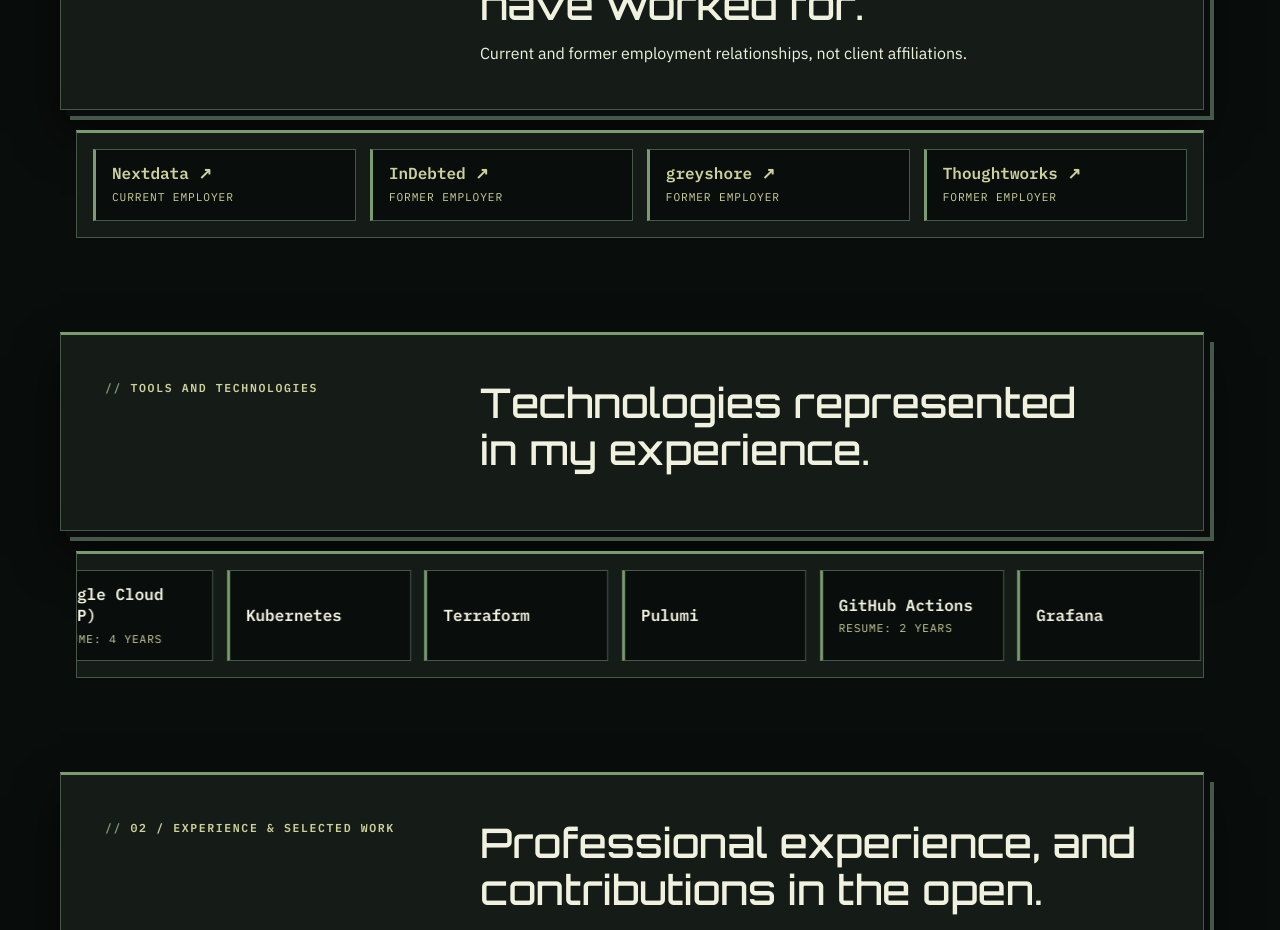
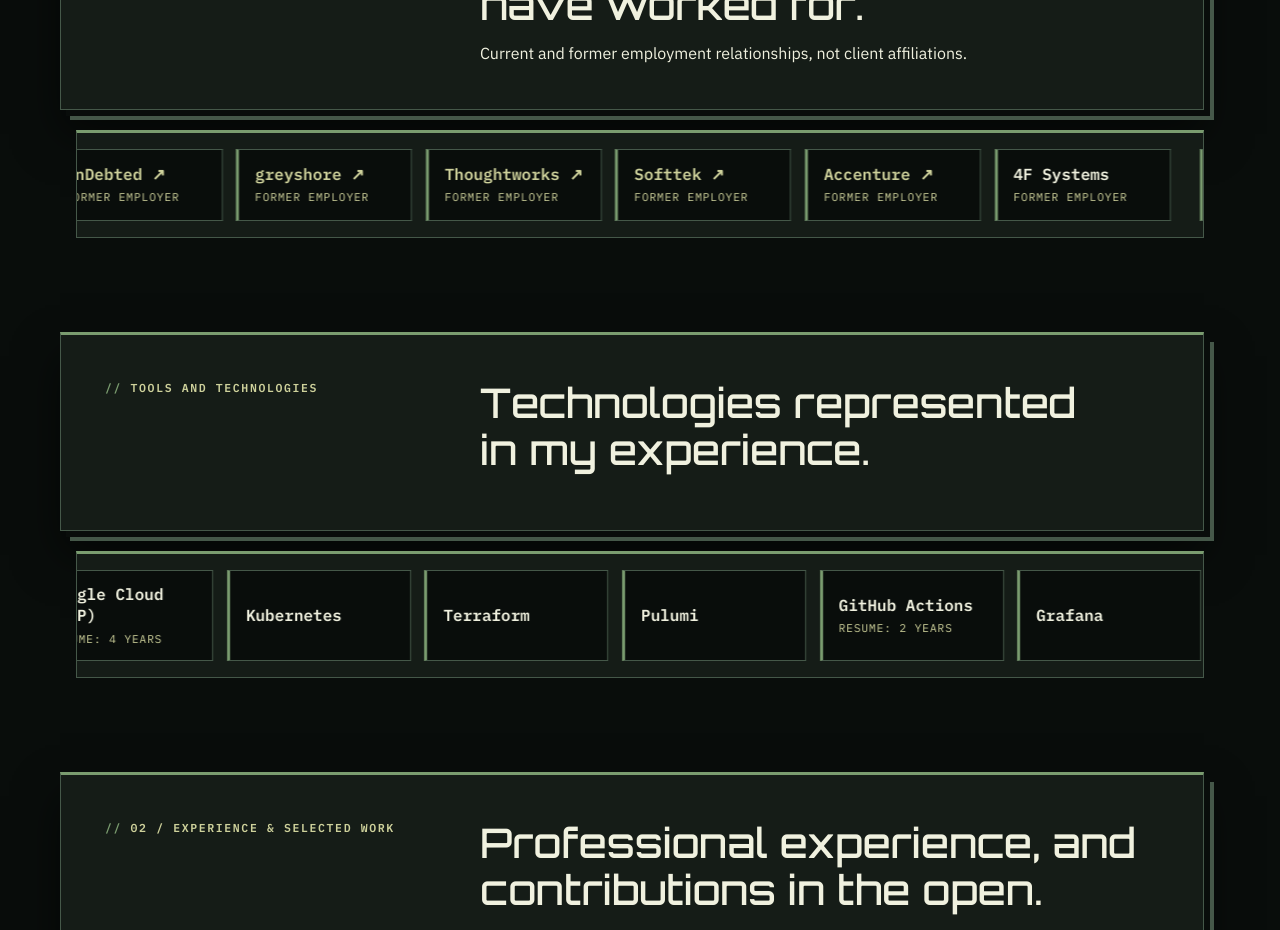
Before and after one commit to ElderMael/portfolio-website, a React (Vite) app: page / in a window 1280 px wide. Shown: the part 1540-2470 px from the top of the page. Built offline with nearby package versions, Linux system fonts and the light colour scheme; a web font is replaced by a local one.

Commit message:
fix(home): [PORT-004] Restore employer marquee
Bring the seven distinct employer names back to Home in chronological order. Keep the decorative loop out of the accessibility tree and switch to a wrapped, static list whenever employer links receive focus.

```diff
--- a/src/components/Home.css
+++ b/src/components/Home.css
@@ -574,18 +574,24 @@
   background: var(--page);
 }
 .home-technology-marquee .home-marquee-item { width: 11.5rem; }
-.home-employer-list {
-  display: flex;
+.home-employer-marquee .home-marquee-track { animation-duration: 38s; }
+.home-employer-marquee-items .home-marquee-item { min-width: 11rem; }
+.home-employer-marquee:focus-within { overflow: visible; }
+.home-employer-marquee:focus-within .home-marquee-track {
+  display: block;
+  width: 100%;
+  animation: none;
+  transform: none;
+  will-change: auto;
+}
+.home-employer-marquee:focus-within .home-employer-marquee-items {
+  width: 100%;
   flex-wrap: wrap;
-  gap: .85rem;
-  margin: 0 1rem;
-  padding: 1rem;
-  border: 1px solid var(--line);
-  border-top: 3px solid var(--accent);
-  background: var(--surface);
-  list-style: none;
+  padding: .75rem;
 }
-.home-employer-list .home-marquee-item { flex: 1 1 13.5rem; min-width: 0; }
+.home-employer-marquee:focus-within .home-marquee-item { flex: 1 1 11rem; min-width: 0; }
+.home-employer-marquee:focus-within .home-employer-marquee-duplicate { display: none; }
+.home-employer-marquee:hover .home-marquee-track { animation-play-state: paused; }
 .home-marquee-item-label {
   color: var(--text);
   font: 600 1rem/1.35 'IBM Plex Mono', monospace;
@@ -619,6 +625,10 @@ a.home-marquee-item-label:focus-visible,
 }
 .site-shell[data-motion-paused='true'] .home-marquee-items[aria-hidden='true'] {
   display: none;
+}
+.site-shell[data-motion-paused='true'] .home-employer-marquee-items .home-marquee-item {
+  flex: 1 1 11rem;
+  min-width: 0;
 }
 .home-process-grid {
   display: grid;
@@ -660,7 +670,6 @@ a.home-marquee-item-label:focus-visible,
 
 @media (max-width: 700px) {
   .home-marquee-viewport { margin-right: .5rem; margin-left: .5rem; }
-  .home-employer-list { margin-right: .5rem; margin-left: .5rem; padding: .75rem; }
   .home-technology-marquee .home-marquee-item { width: 10rem; }
   .home-process-grid { grid-template-columns: 1fr; padding-left: .5rem; }
   .home-principles-list { padding-left: .5rem; }
@@ -681,4 +690,5 @@ a.home-marquee-item-label:focus-visible,
     padding: .5rem;
   }
   .home-marquee-items[aria-hidden='true'] { display: none; }
+  .home-employer-marquee-items .home-marquee-item { flex: 1 1 11rem; min-width: 0; }
 }
--- a/src/components/Home.tsx
+++ b/src/components/Home.tsx
@@ -10,6 +10,9 @@ const employers: MarqueeItem[] = [
     { label: 'InDebted', detail: 'Former employer' },
     { label: 'greyshore', detail: 'Former employer' },
     { label: 'Thoughtworks', detail: 'Former employer' },
+    { label: 'Softtek', detail: 'Former employer' },
+    { label: 'Accenture', detail: 'Former employer' },
+    { label: '4F Systems', detail: 'Former employer' },
 ];
 
 const technologies: MarqueeItem[] = [
@@ -32,6 +35,38 @@ const technologies: MarqueeItem[] = [
     { label: 'React' },
     { label: 'Node.js', detail: 'resume: 4 years' },
 ];
+
+function EmployerMarquee() {
+    const renderItems = (decorative = false) => employers.map((employer) => {
+        const website = decorative ? undefined : getEmployerWebsite(employer.label);
+        return (
+            <li className="home-marquee-item" key={employer.label}>
+                {website ? (
+                    <a className="home-marquee-item-label" href={website} target="_blank" rel="noopener noreferrer">
+                        {employer.label}<span aria-hidden="true"> ↗</span>
+                    </a>
+                ) : (
+                    <span className="home-marquee-item-label">{employer.label}</span>
+                )}
+                {employer.detail && <span className="home-marquee-item-detail">{employer.detail}</span>}
+            </li>
+        );
+    });
+
+    return (
+        <div className="home-employer-marquee home-marquee-viewport">
+            <div className="home-marquee-track">
+                <ul className="home-marquee-items home-employer-marquee-items" aria-label="Selected employers" role="list">
+                    {renderItems()}
+                </ul>
+                <ul className="home-marquee-items home-employer-marquee-items home-employer-marquee-duplicate"
+                    aria-hidden="true">
+                    {renderItems(true)}
+                </ul>
+            </div>
+        </div>
+    );
+}
 
 function HomeMarquee({
     items,
@@ -131,23 +166,7 @@ export function Home() {
                         <p>Current and former employment relationships, not client affiliations.</p>
                     </div>
                 </div>
-                <ul className="home-employer-list" aria-label="Selected employers" role="list">
-                    {employers.map((employer) => {
-                        const website = getEmployerWebsite(employer.label);
-                        return (
-                            <li className="home-marquee-item" key={employer.label}>
-                                {website ? (
-                                    <a className="home-marquee-item-label" href={website} target="_blank" rel="noopener noreferrer">
-                                        {employer.label}<span aria-hidden="true"> ↗</span>
-                                    </a>
-                                ) : (
-                                    <span className="home-marquee-item-label">{employer.label}</span>
-                                )}
-                                {employer.detail && <span className="home-marquee-item-detail">{employer.detail}</span>}
-                            </li>
-                        );
-                    })}
-                </ul>
+                <EmployerMarquee />
             </section>
 
             <section className="home-section home-marquee-section" aria-labelledby="technologies-title">
```
Also changed, not shown: 2 other files (tests, documents, lock files or other folders).
